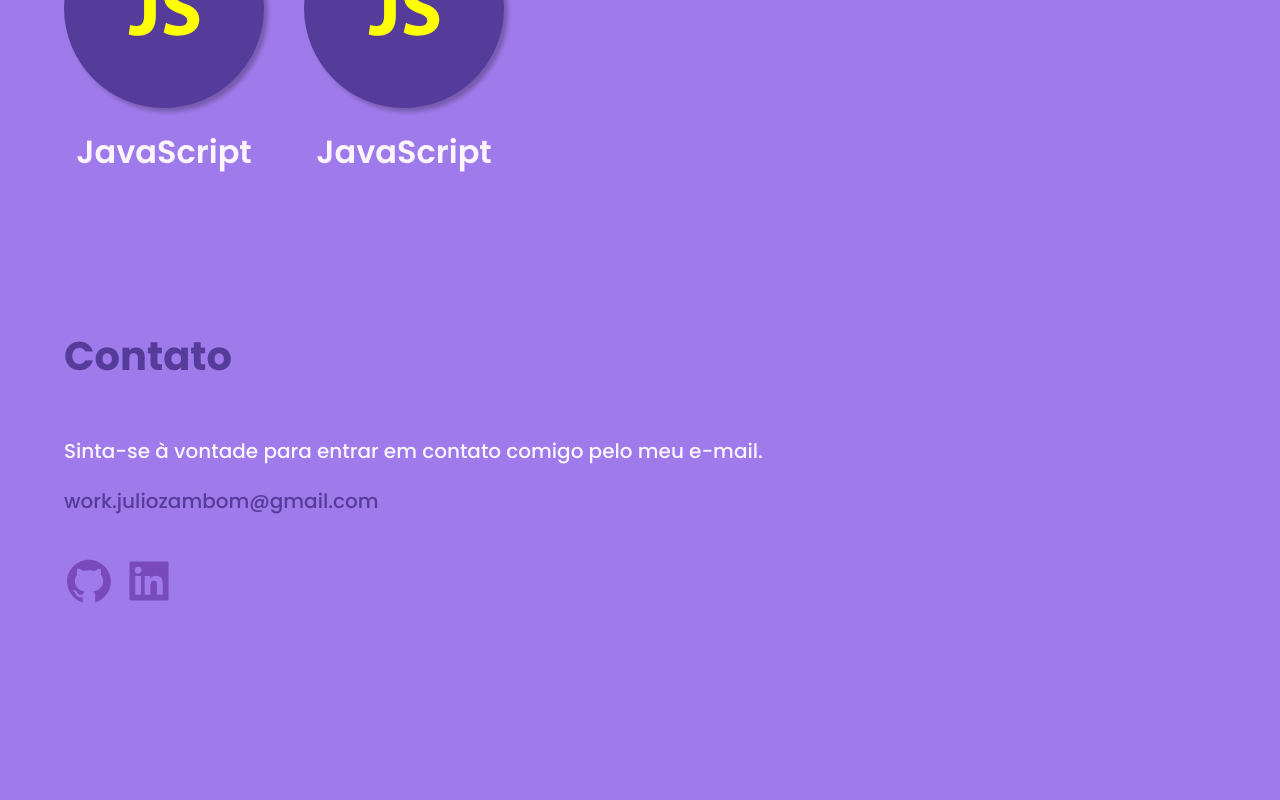
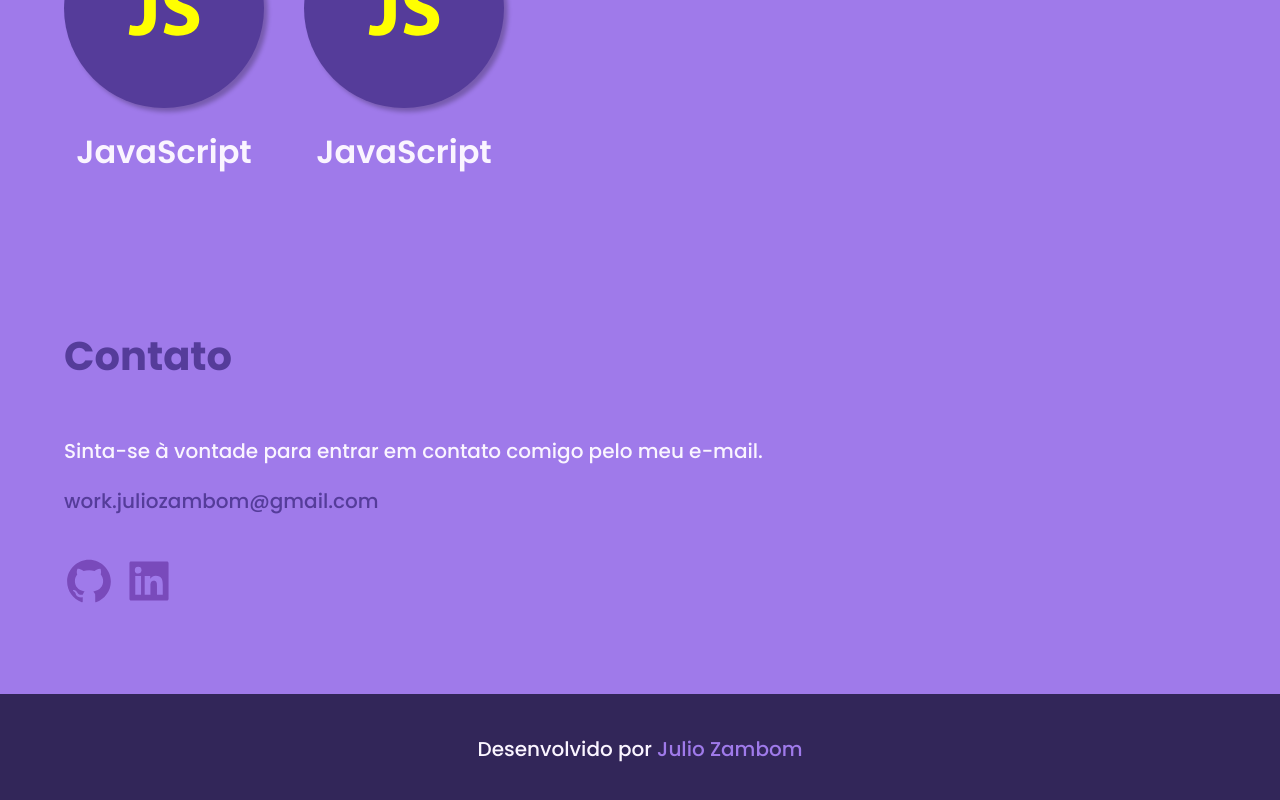
Before and after one commit to juliozambom/portifolio, a React (Vite) app: page / in a window 1280 px wide. Shown: the part 3372-4172 px from the top of the page. Before the commit the page ends 3986 px from the top, so only its background shows below. Built offline with nearby package versions, Linux system fonts and the light colour scheme.

Commit message:
feat: creating footer component

```diff
--- /dev/null
+++ b/src/components/Footer/index.tsx
@@ -0,0 +1,11 @@
+import { Container } from './styles';
+
+export default function Footer() {
+  return (
+    <Container>
+      <p>
+        Desenvolvido por <b>Julio Zambom</b>
+      </p>
+    </Container>
+  );
+}
--- /dev/null
+++ b/src/components/Footer/styles.ts
@@ -0,0 +1,20 @@
+import styled from 'styled-components';
+
+export const Container = styled.footer`
+  background: ${({ theme }) => theme.colors.purple[900]};
+  position: absolute;
+  left: 0;
+  width: 100%;
+  display: flex;
+  justify-content: center;
+  margin-top: 4rem;
+
+  p {
+    padding: 2rem 0;
+  }
+
+  b {
+    color: ${({ theme }) => theme.colors.purple[400]};
+    font-weight: 500;
+  }
+`;
--- a/src/components/_app.tsx
+++ b/src/components/_app.tsx
@@ -8,6 +8,7 @@ import About from '../sections/About';
 import Projects from '../sections/Projects';
 import Techs from '../sections/Techs';
 import Contact from '../sections/Contact';
+import Footer from './Footer';
 
 export default function App() {
   const colorMode = 'light';
@@ -20,6 +21,7 @@ export default function App() {
       <Projects />
       <Techs />
       <Contact />
+      <Footer />
     </ThemeProvider>
   );
 }
--- a/src/sections/Contact/styles.ts
+++ b/src/sections/Contact/styles.ts
@@ -22,7 +22,7 @@ export const Container = styled.div`
     width: 2.5rem;
     height: 2.5rem;
     opacity: 0.5;
-    transition: all 0.5s ease-in-out;
+    transition: all 0.4s ease-in-out;
   }
 
   .icon:hover {
```
Also changed, not shown: src/assets/header-img.png.
